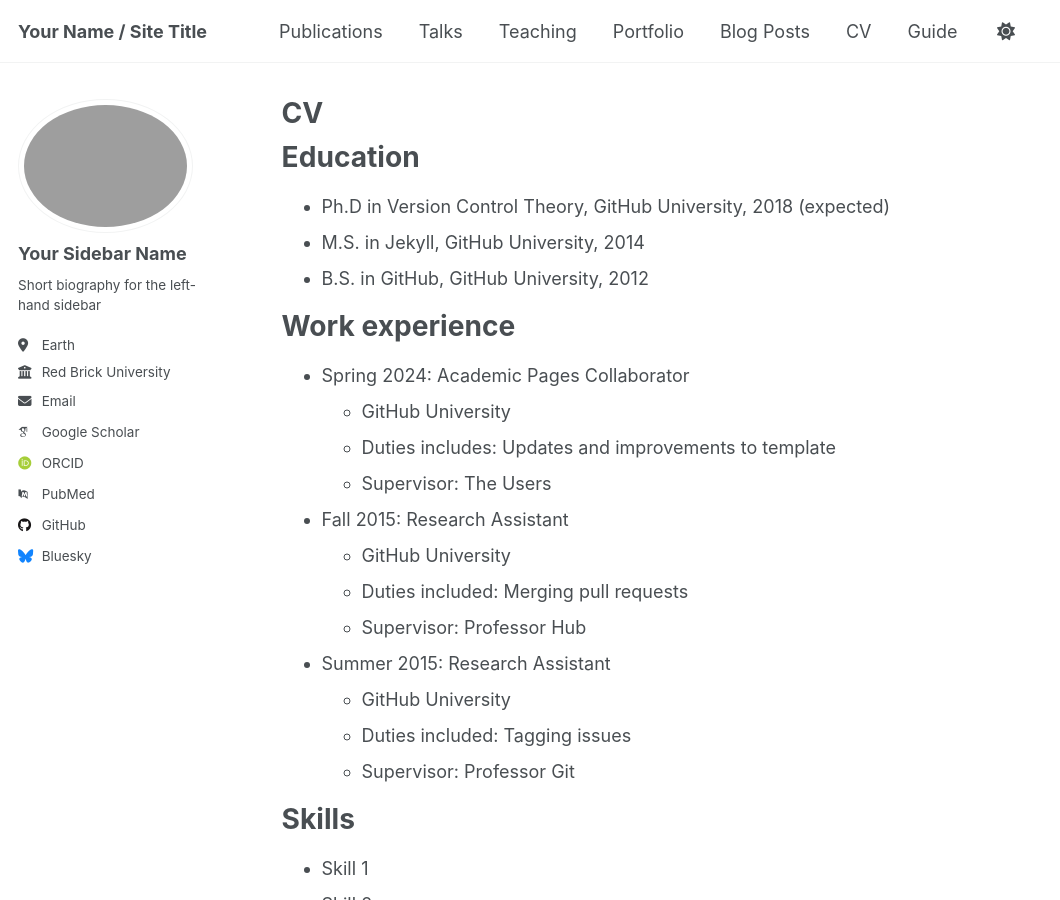
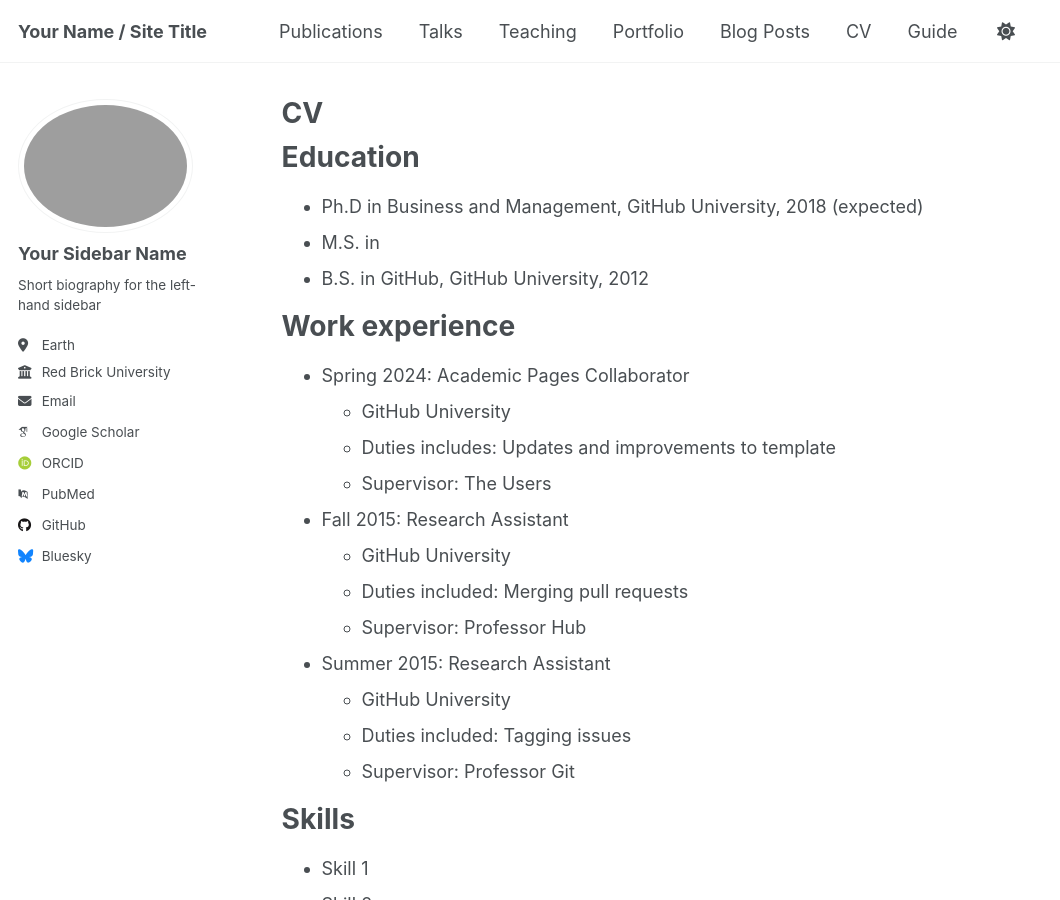
Before and after one commit to AminVafadar/aminvafadarnikjoo.github.io, a Jekyll site: the page built from _pages/cv.md, in a window 1280 px wide and 900 px high. Shown: the whole window, without its empty margins (0-1060 px from the left). Built offline with Jekyll 4.4.1, drawn with Linux system fonts in a browser that asks for light colours; some web fonts are replaced; a script that is not in the unit is left out.

Commit message:
Update cv.md

```diff
--- a/_pages/cv.md
+++ b/_pages/cv.md
@@ -11,8 +11,8 @@ redirect_from:
 
 Education
 ======
-* Ph.D in Version Control Theory, GitHub University, 2018 (expected)
-* M.S. in Jekyll, GitHub University, 2014
+* Ph.D in Business and Management, GitHub University, 2018 (expected)
+* M.S. in
 * B.S. in GitHub, GitHub University, 2012
 
 Work experience
```
